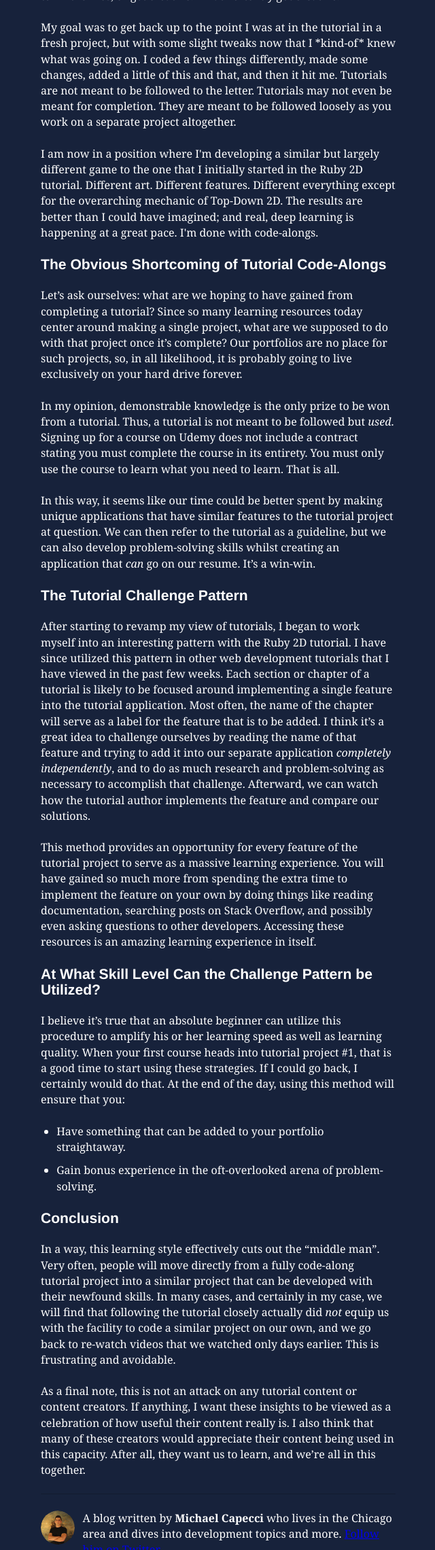
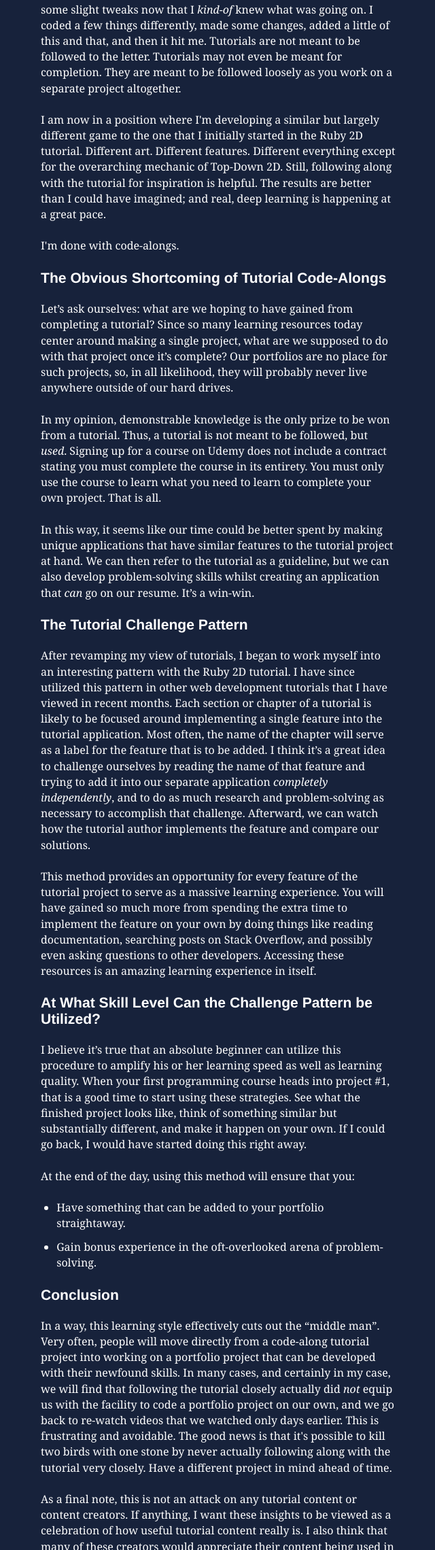
Before and after one commit to mjcapecci/blog, a Gatsby site: page /getting-the-most-from-tutorials/ in a window 1280 px wide. Shown: the part 520-2800 px from the top of the page at 68% size, without its empty margins (319-959 px from the left). Built offline with nearby package versions, Linux system fonts and the light colour scheme; Gatsby itself is replaced by a stand-in of ours; some packages are replaced by stand-ins of ours.

Commit message:
updates dont code along article

```diff
--- a/content/blog/getting-the-most-from-tutorials.md
+++ b/content/blog/getting-the-most-from-tutorials.md
@@ -1,41 +1,44 @@
 ---
-title: 'Don''t Code Along: Getting the Most from Tutorials'
+title: "Don't Code Along: Getting the Most from Tutorials"
 date: 2020-04-07T03:00:00.000Z
 description: A new mindset for getting more out of development tutorials
 ---
-## Getting the Most from Development Tutorials
 
-In the past few months, I have started learning game development in C# and Unity as a side endeavor. It’s turned out to be a great way to spend some of this quarantine time. A tutorial on the Unity Learn website called Ruby’s 2D Adventure looked pretty close to the type of game that I ultimately want to make, so I started the tutorial and dove in.
+In the past few months, I've started learning game development in C# and Unity as a side endeavor. It’s turned out to be a great way to spend some of this quarantine time. A tutorial on the Unity Learn website called Ruby’s 2D Adventure looked pretty close to the type of game that I ultimately want to make, so I started the tutorial and dove in.
 
 Due to switching between Mac and Windows, and a few other events that caused complications, my save files for the tutorial - a tutorial which, up to that point, I had been following to the letter - had become corrupted. My options were to restart, try to find a way to fix the files, or get creative. I inadvertently got creative.
 
-My goal was to get back up to the point I was at in the tutorial in a fresh project, but with some slight tweaks now that I \*kind-of\* knew what was going on. I coded a few things differently, made some changes, added a little of this and that, and then it hit me. Tutorials are not meant to be followed to the letter. Tutorials may not even be meant for completion. They are meant to be followed loosely as you work on a separate project altogether.
+My goal was to get back up to speed in a fresh project, but with some slight tweaks now that I _kind-of_ knew what was going on. I coded a few things differently, made some changes, added a little of this and that, and then it hit me. Tutorials are not meant to be followed to the letter. Tutorials may not even be meant for completion. They are meant to be followed loosely as you work on a separate project altogether.
 
-I am now in a position where I'm developing a similar but largely different game to the one that I initially started in the Ruby 2D tutorial. Different art. Different features. Different everything except for the overarching mechanic of Top-Down 2D. The results are better than I could have imagined; and real, deep learning is happening at a great pace. I'm done with code-alongs.
+I am now in a position where I'm developing a similar but largely different game to the one that I initially started in the Ruby 2D tutorial. Different art. Different features. Different everything except for the overarching mechanic of Top-Down 2D. Still, following along with the tutorial for inspiration is helpful. The results are better than I could have imagined; and real, deep learning is happening at a great pace.
+
+I'm done with code-alongs.
 
 ### The Obvious Shortcoming of Tutorial Code-Alongs
 
-Let’s ask ourselves: what are we hoping to have gained from completing a tutorial? Since so many learning resources today center around making a single project, what are we supposed to do with that project once it’s complete? Our portfolios are no place for such projects, so, in all likelihood, it is probably going to live exclusively on your hard drive forever.
+Let’s ask ourselves: what are we hoping to have gained from completing a tutorial? Since so many learning resources today center around making a single project, what are we supposed to do with that project once it’s complete? Our portfolios are no place for such projects, so, in all likelihood, they will probably never live anywhere outside of our hard drives.
 
-In my opinion, demonstrable knowledge is the only prize to be won from a tutorial. Thus, a tutorial is not meant to be followed but *used*. Signing up for a course on Udemy does not include a contract stating you must complete the course in its entirety. You must only use the course to learn what you need to learn. That is all.
+In my opinion, demonstrable knowledge is the only prize to be won from a tutorial. Thus, a tutorial is not meant to be followed, but _used_. Signing up for a course on Udemy does not include a contract stating you must complete the course in its entirety. You must only use the course to learn what you need to learn to complete your own project. That is all.
 
-In this way, it seems like our time could be better spent by making unique applications that have similar features to the tutorial project at question. We can then refer to the tutorial as a guideline, but we can also develop problem-solving skills whilst creating an application that *can* go on our resume. It’s a win-win.
+In this way, it seems like our time could be better spent by making unique applications that have similar features to the tutorial project at hand. We can then refer to the tutorial as a guideline, but we can also develop problem-solving skills whilst creating an application that _can_ go on our resume. It’s a win-win.
 
 ### The Tutorial Challenge Pattern
 
-After starting to revamp my view of tutorials, I began to work myself into an interesting pattern with the Ruby 2D tutorial. I have since utilized this pattern in other web development tutorials that I have viewed in the past few weeks. Each section or chapter of a tutorial is likely to be focused around implementing a single feature into the tutorial application. Most often, the name of the chapter will serve as a label for the feature that is to be added. I think it’s a great idea to challenge ourselves by reading the name of that feature and trying to add it into our separate application *completely independently*, and to do as much research and problem-solving as necessary to accomplish that challenge. Afterward, we can watch how the tutorial author implements the feature and compare our solutions.
+After revamping my view of tutorials, I began to work myself into an interesting pattern with the Ruby 2D tutorial. I have since utilized this pattern in other web development tutorials that I have viewed in recent months. Each section or chapter of a tutorial is likely to be focused around implementing a single feature into the tutorial application. Most often, the name of the chapter will serve as a label for the feature that is to be added. I think it’s a great idea to challenge ourselves by reading the name of that feature and trying to add it into our separate application _completely independently_, and to do as much research and problem-solving as necessary to accomplish that challenge. Afterward, we can watch how the tutorial author implements the feature and compare our solutions.
 
 This method provides an opportunity for every feature of the tutorial project to serve as a massive learning experience. You will have gained so much more from spending the extra time to implement the feature on your own by doing things like reading documentation, searching posts on Stack Overflow, and possibly even asking questions to other developers. Accessing these resources is an amazing learning experience in itself.
 
 ### At What Skill Level Can the Challenge Pattern be Utilized?
 
-I believe it’s true that an absolute beginner can utilize this procedure to amplify his or her learning speed as well as learning quality. When your first course heads into tutorial project #1, that is a good time to start using these strategies. If I could go back, I certainly would do that. At the end of the day, using this method will ensure that you:
+I believe it’s true that an absolute beginner can utilize this procedure to amplify his or her learning speed as well as learning quality. When your first programming course heads into project #1, that is a good time to start using these strategies. See what the finished project looks like, think of something similar but substantially different, and make it happen on your own. If I could go back, I would have started doing this right away.
 
-* Have something that can be added to your portfolio straightaway.
-* Gain bonus experience in the oft-overlooked arena of problem-solving.
+At the end of the day, using this method will ensure that you:
+
+- Have something that can be added to your portfolio straightaway.
+- Gain bonus experience in the oft-overlooked arena of problem-solving.
 
 ### Conclusion
 
-In a way, this learning style effectively cuts out the “middle man”. Very often, people will move directly from a fully code-along tutorial project into a similar project that can be developed with their newfound skills. In many cases, and certainly in my case, we will find that following the tutorial closely actually did *not* equip us with the facility to code a similar project on our own, and we go back to re-watch videos that we watched only days earlier. This is frustrating and avoidable.
+In a way, this learning style effectively cuts out the “middle man”. Very often, people will move directly from a code-along tutorial project into working on a portfolio project that can be developed with their newfound skills. In many cases, and certainly in my case, we will find that following the tutorial closely actually did _not_ equip us with the facility to code a portfolio project on our own, and we go back to re-watch videos that we watched only days earlier. This is frustrating and avoidable. The good news is that it's possible to kill two birds with one stone by never actually following along with the tutorial very closely. Have a different project in mind ahead of time.
 
-As a final note, this is not an attack on any tutorial content or content creators. If anything, I want these insights to be viewed as a celebration of how useful their content really is. I also think that many of these creators would appreciate their content being used in this capacity. After all, they want us to learn, and we’re all in this together.
+As a final note, this is not an attack on any tutorial content or content creators. If anything, I want these insights to be viewed as a celebration of how useful tutorial content really is. I also think that many of these creators would appreciate their content being used in this capacity. After all, they want us to learn, and we’re all in this together.
```
